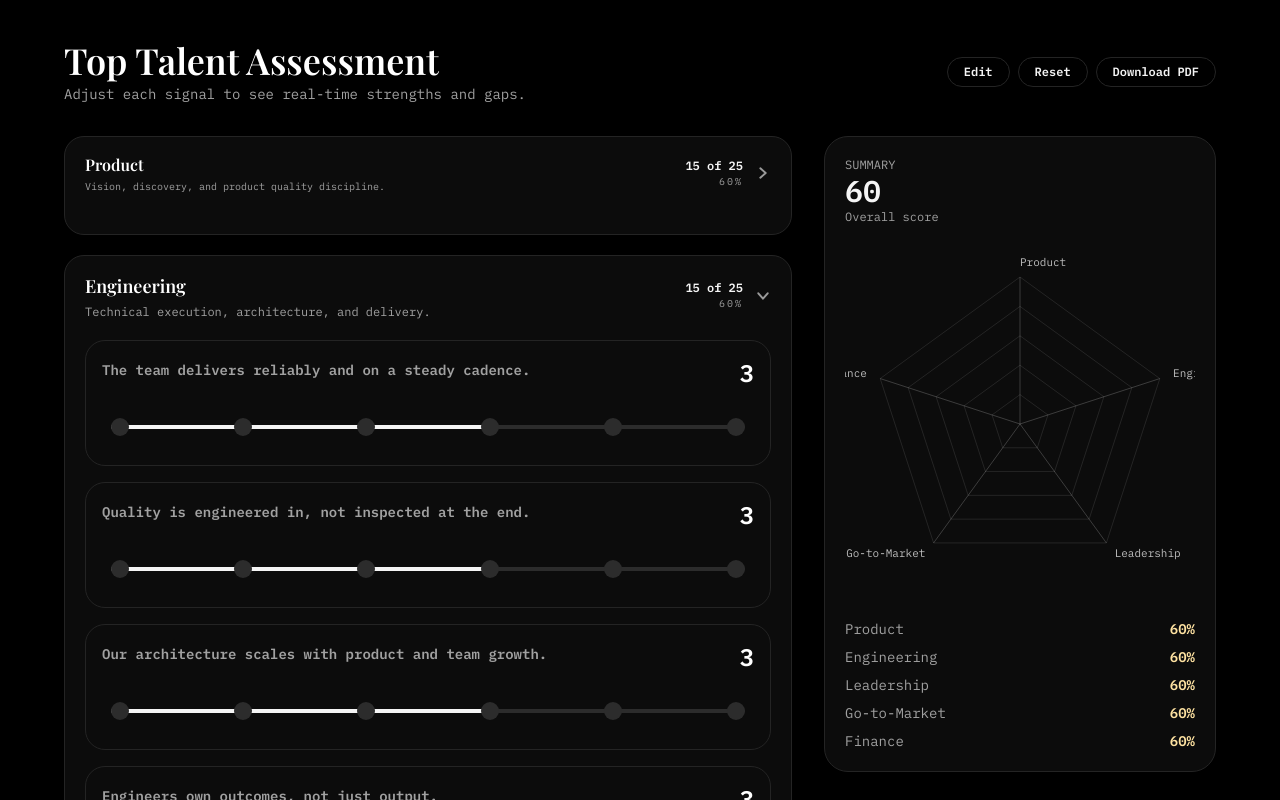
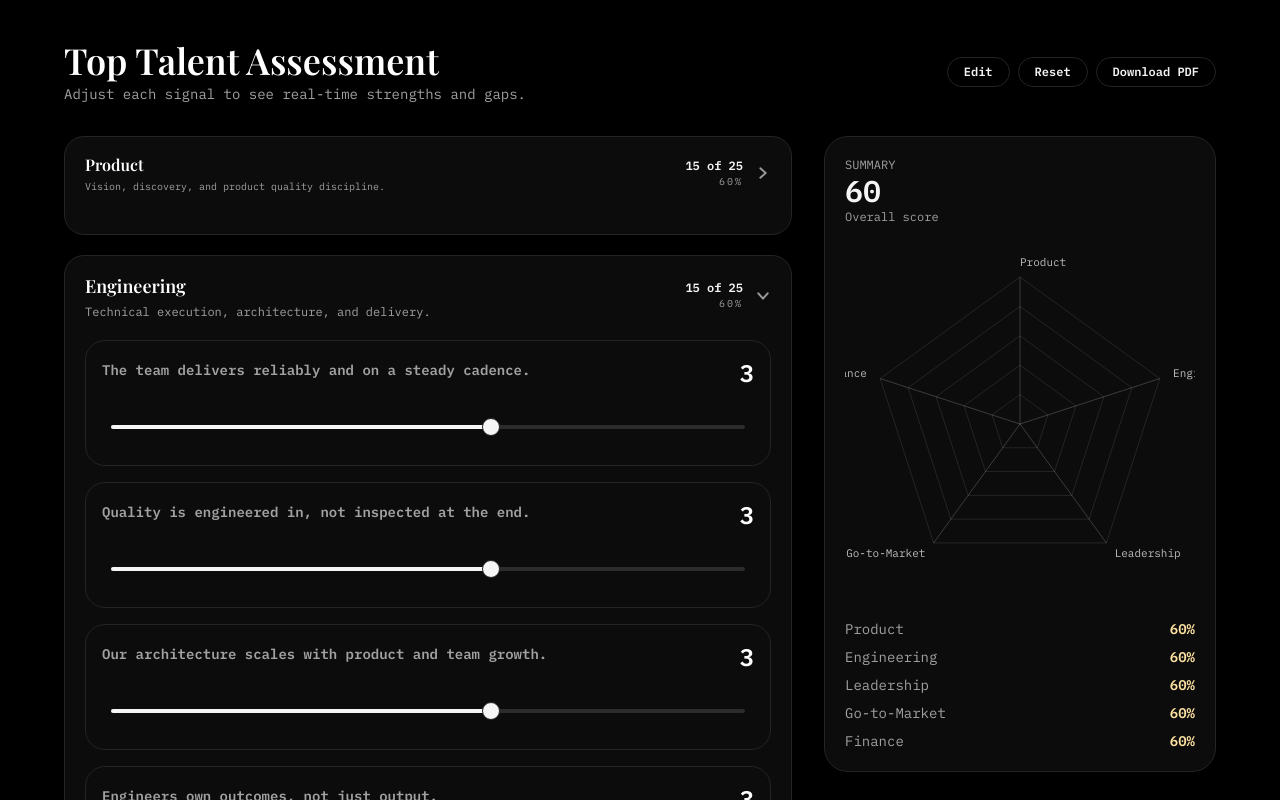
Before and after one commit to rickdavis50/talent, a React (Vite) app: page / in a window 1280 px wide. Both pictures are taken after a click on the button "Skip for now". Shown: the top 800 px of the page. Built offline with nearby package versions, Linux system fonts and the light colour scheme.

Commit message:
Remove bespoke slider DOM and style shadcn slider

```diff
--- a/src/components/SliderRow.tsx
+++ b/src/components/SliderRow.tsx
@@ -1,4 +1,4 @@
-import React, { useMemo } from 'react';
+import React from 'react';
 
 import AppSlider from './AppSlider';
 
@@ -20,9 +20,6 @@ const SliderRow: React.FC<SliderRowProps> = ({
   editMode,
   onLabelChange,
 }) => {
-  const percent = useMemo(() => ((value - 0) / 5) * 100, [value]);
-  const steps = useMemo(() => Array.from({ length: 6 }, (_, index) => index), []);
-
   return (
     <div className="question-card rounded-xl border border-[var(--color-border)] bg-[var(--color-panel)] p-4 transition hover:-translate-y-0.5 hover:border-[var(--color-accent)]/40">
       <div className="flex items-start justify-between gap-4">
@@ -44,8 +41,7 @@ const SliderRow: React.FC<SliderRowProps> = ({
         <div className="text-2xl font-semibold text-white">{value}</div>
       </div>
 
-      <div className="range-wrap mt-4" style={{ '--range-fill': `${percent}%` } as React.CSSProperties}>
-        <div className="range-rail" aria-hidden="true" />
+      <div className="mt-4">
         <AppSlider
           id={id}
           value={value}
@@ -56,24 +52,6 @@ const SliderRow: React.FC<SliderRowProps> = ({
           ariaLabel={label}
           className="relative z-10 w-full"
         />
-        <div className="range-steps z-20" aria-hidden="true">
-          {steps.map((step) => (
-            <button
-              key={step}
-              type="button"
-              onClick={() => onChange(step)}
-              className={`range-dot ${
-                step === value
-                  ? 'bg-white'
-                  : step < value
-                    ? 'bg-[var(--range-rail-active)]'
-                    : 'bg-[var(--range-rail)]'
-              }`}
-              aria-label={`Set ${label} to ${step}`}
-              tabIndex={-1}
-            />
-          ))}
-        </div>
       </div>
     </div>
   );
--- a/src/components/ui/slider.tsx
+++ b/src/components/ui/slider.tsx
@@ -12,10 +12,10 @@ const Slider = React.forwardRef<
     className={cn('relative flex w-full touch-none select-none items-center', className)}
     {...props}
   >
-    <SliderPrimitive.Track className="relative h-[var(--range-track-height)] w-full grow overflow-hidden rounded-full bg-transparent">
-      <SliderPrimitive.Range className="absolute h-full bg-transparent" />
+    <SliderPrimitive.Track className="relative h-[var(--range-track-height)] w-full grow overflow-hidden rounded-full bg-[var(--range-rail)]">
+      <SliderPrimitive.Range className="absolute h-full bg-[var(--range-rail-active)]" />
     </SliderPrimitive.Track>
-    <SliderPrimitive.Thumb className="block h-[var(--range-thumb-size)] w-[var(--range-thumb-size)] rounded-full border-0 bg-transparent transition focus-visible:outline-none focus-visible:ring-2 focus-visible:ring-[var(--color-accent)] focus-visible:ring-offset-2 focus-visible:ring-offset-[var(--color-panel)] disabled:pointer-events-none disabled:opacity-40" />
+    <SliderPrimitive.Thumb className="block h-[var(--range-thumb-size)] w-[var(--range-thumb-size)] rounded-full border border-[var(--color-border)] bg-[var(--color-text)] transition focus-visible:outline-none focus-visible:ring-2 focus-visible:ring-[var(--color-accent)] focus-visible:ring-offset-2 focus-visible:ring-offset-[var(--color-panel)] disabled:pointer-events-none disabled:opacity-40" />
   </SliderPrimitive.Root>
 ));
 Slider.displayName = SliderPrimitive.Root.displayName;
--- a/src/styles.css
+++ b/src/styles.css
@@ -19,12 +19,11 @@
   --color-ink-soft: #c10c76;
   --question-row-height: 120px;
   --range-track-height: 4px;
-  --range-dot-size: 18px;
   --range-thumb-size: 18px;
   --range-hit-area: 44px;
   --range-rail: #2c2c2c;
   --range-rail-active: #f5f5f5;
-  --range-edge: calc(var(--range-dot-size) / 2);
+  --range-edge: calc(var(--range-thumb-size) / 2);
 }
 
 * {
@@ -44,54 +43,6 @@ button, input, select, textarea {
   color: inherit;
 }
 
-
-.range-wrap {
-  position: relative;
-  height: var(--range-hit-area);
-}
-
-.range-rail {
-  position: absolute;
-  left: var(--range-edge);
-  right: var(--range-edge);
-  top: 50%;
-  height: var(--range-track-height);
-  transform: translateY(-50%);
-  background: linear-gradient(
-    to right,
-    var(--range-rail-active) 0%,
-    var(--range-rail-active) var(--range-fill, 0%),
-    var(--range-rail) var(--range-fill, 0%),
-    var(--range-rail) 100%
-  );
-  border-radius: 999px;
-  overflow: hidden;
-  z-index: 1;
-}
-
-
-.range-steps {
-  position: absolute;
-  left: 0;
-  right: 0;
-  top: 50%;
-  transform: translateY(-50%);
-  display: flex;
-  justify-content: space-between;
-  align-items: center;
-  padding: 0 var(--range-edge);
-  z-index: 3;
-}
-
-.range-dot {
-  height: var(--range-dot-size);
-  width: var(--range-dot-size);
-  border-radius: 999px;
-  background: var(--range-rail);
-  pointer-events: auto;
-  transition: opacity 0.2s ease, transform 0.2s ease, background-color 0.2s ease;
-  cursor: pointer;
-}
 
 .focus-ring:focus-visible {
   outline: 2px solid var(--color-accent);
```
